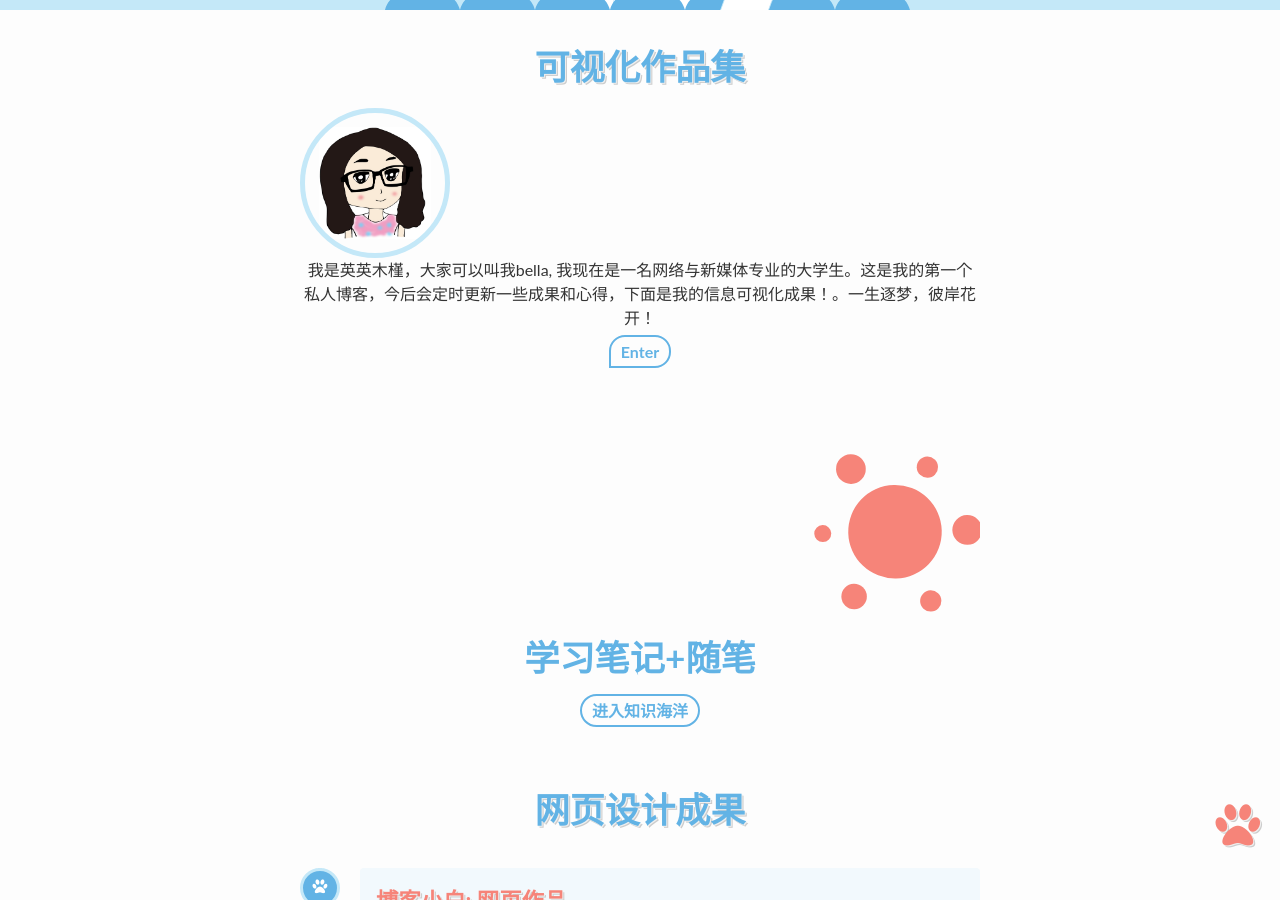
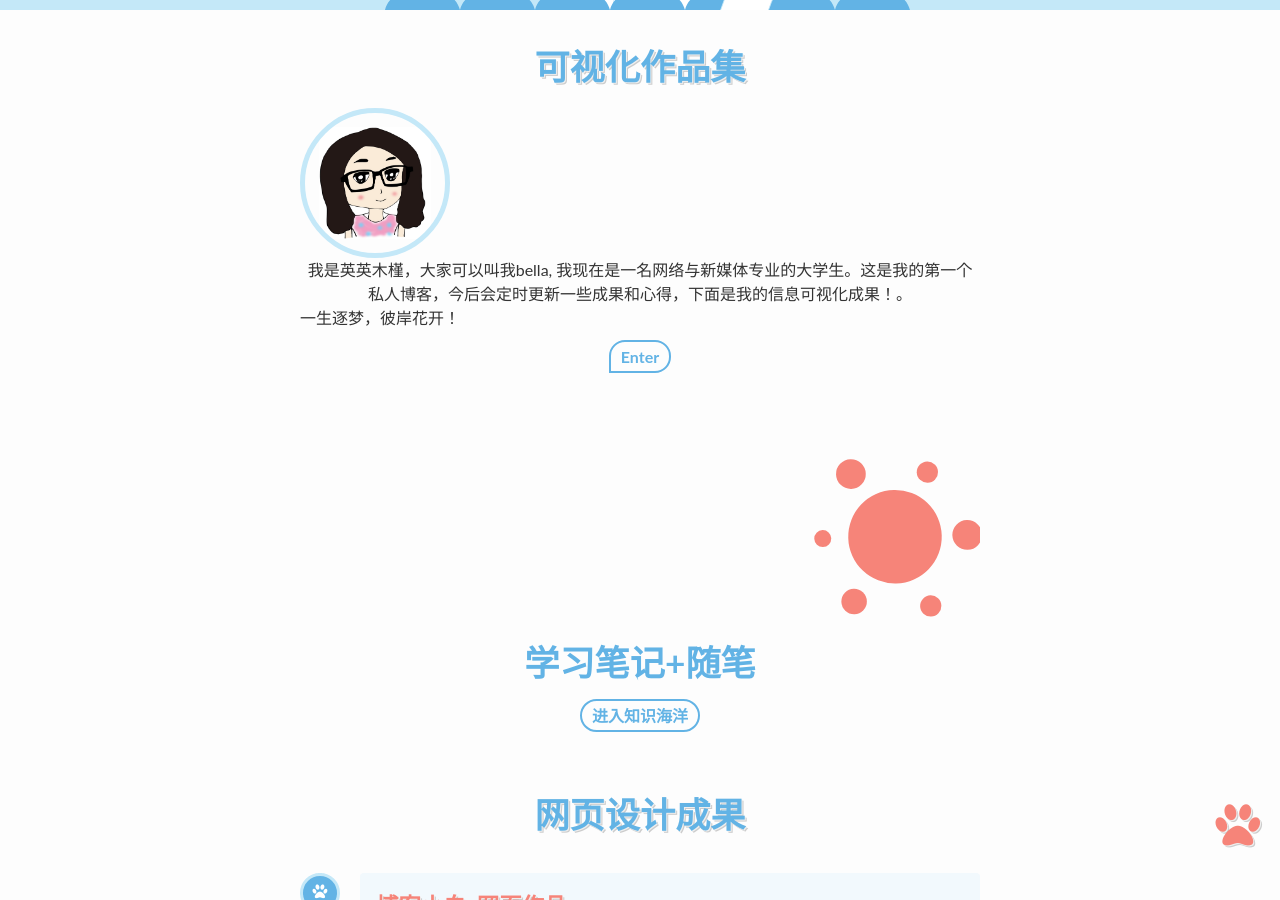
Before and after one commit to Zhou-Yu-Jin/Zhou-Yu-Jin.github.io, a Jekyll site: the page built from index.html, in a window 1280 px wide and 900 px high, scrolled down 376 px. Built offline with Jekyll 4.4.1, drawn with Linux system fonts in a browser that asks for light colours; comment, search, counter and statistics services are not loaded.

```diff
--- a/_config.yml
+++ b/_config.yml
@@ -34,7 +34,8 @@ baidu_analytics: 5b31ffbbdc6cff18727f3adf75a03777    #from //hm.baidu.com/hm.js?
 author:
   #resume: /resume
   name: Bella     #the name of Blog section
-  about_me: 我是英英木槿，大家可以叫我bella, 我现在是一名网络与新媒体专业的大学生。这是我的第一个私人博客，今后会定时更新一些成果和心得，下面是我的信息可视化成果！。一生逐梦，彼岸花开！
+  about_me: 我是英英木槿，大家可以叫我bella, 我现在是一名网络与新媒体专业的大学生。这是我的第一个私人博客，今后会定时更新一些成果和心得，下面是我的信息可视化成果！。
+            <p>一生逐梦，彼岸花开！</p>
   # Social Links
 email:               hi@kongsong.me
 #google.plus:        username
```
